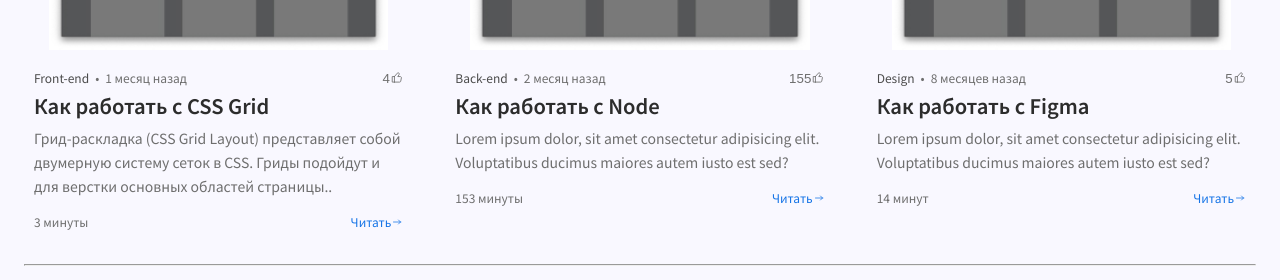
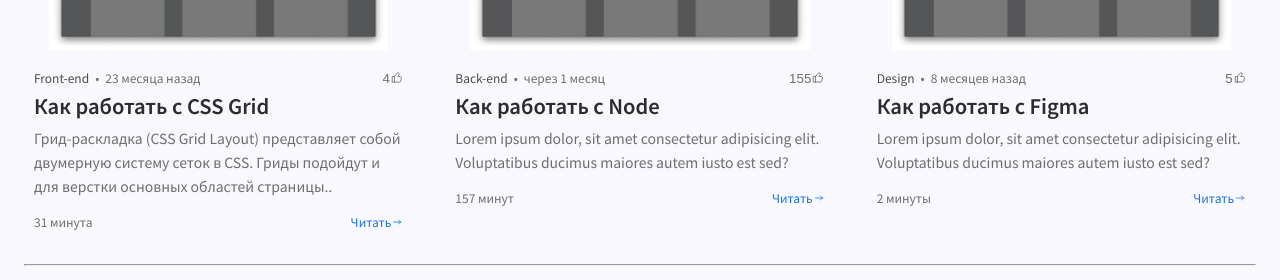
Before and after one commit to ananevandrei11/purple-next, a Next.js app: page /home-work in a window 1280 px wide. Shown: the part 248-528 px from the top of the page. Built offline with nearby package versions, Linux system fonts and the light colour scheme.

Commit message:
2-components fixed review

```diff
--- a/home-work-components/Card/Card.tsx
+++ b/home-work-components/Card/Card.tsx
@@ -1,10 +1,12 @@
 import Image from 'next/image';
 import clsx from 'clsx';
+import { intlFormatDistance } from 'date-fns';
 import { CardProps } from './Card.props';
 import styles from './Card.module.css';
 import { HTag, Paragraph } from '@/components';
 import Link from 'next/link';
 import { ArrowRight, Like } from '@/Icon';
+import { pluralize } from '@/utils/pluralize';
 
 export const Card = ({
   img,
@@ -17,7 +19,15 @@ export const Card = ({
   readLink,
   readHref,
   className,
-}: CardProps) => (
+}: CardProps) => {
+  const publish = intlFormatDistance(new Date(datePublish), new Date(), {
+    unit: 'month',
+    locale: 'ru',
+    numeric: 'always',
+  });
+  const readTimeMinutes = pluralize(readTime, ['минута', 'минуты', 'минут']);
+
+  return (
     <div className={clsx(styles.card, className)}>
       <Image
         src={img.src}
@@ -36,7 +46,7 @@ export const Card = ({
         <div className={styles.info}>
           <p className={styles.infoTheme}>{theme}</p>
           <span>&bull;</span>
-        <p>{datePublish}</p>
+          <p>{publish}</p>
           <button type="button" className={styles.like}>
             <span>{like}</span>
             <Like className={styles.likeIcon} />
@@ -48,7 +58,7 @@ export const Card = ({
         <Paragraph size="small">{text}</Paragraph>
       </article>
       <div className={styles.read}>
-      <p className={styles.readTime}>{readTime}</p>
+        <p className={styles.readTime}>{readTimeMinutes}</p>
         <Link href={readHref} className={styles.readLink}>
           <span>{readLink}</span>
           <ArrowRight className={styles.readLinkIcon} />
@@ -56,3 +66,4 @@ export const Card = ({
       </div>
     </div>
   );
+};
--- a/home-work-components/CardsGrid/CardsGrid.tsx
+++ b/home-work-components/CardsGrid/CardsGrid.tsx
@@ -4,35 +4,38 @@ import styles from './CarsGrid.module.css';
 
 const CARDS = [
   {
+    id: 0,
     img: PreviewCard,
     theme: 'Front-end',
-    datePublish: '1 месяц назад',
+    datePublish: '2021-10-05T14:48:00.000Z',
     like: '4',
     title: 'Как работать с CSS Grid',
     text: `Грид-раскладка (CSS Grid Layout) представляет собой двумерную систему сеток в CSS. Гриды подойдут и для верстки основных областей страницы..`,
-    readTime: '3 минуты',
+    readTime: '31',
     readLink: 'Читать',
     readHref: '/',
   },
   {
+    id: 1,
     img: PreviewCard,
     theme: 'Back-end',
-    datePublish: '2 месяц назад',
+    datePublish: '2023-10-01T14:48:00.000Z',
     like: '155',
     title: 'Как работать с Node',
     text: `Lorem ipsum dolor, sit amet consectetur adipisicing elit. Voluptatibus ducimus maiores autem iusto est sed?`,
-    readTime: '153 минуты',
+    readTime: '157',
     readLink: 'Читать',
     readHref: '/',
   },
   {
+    id: 2,
     img: PreviewCard,
     theme: 'Design',
-    datePublish: '8 месяцев назад',
+    datePublish: '2023-01-05T14:48:00.000Z',
     like: '5',
     title: 'Как работать с Figma',
     text: `Lorem ipsum dolor, sit amet consectetur adipisicing elit. Voluptatibus ducimus maiores autem iusto est sed?`,
-    readTime: '14 минут',
+    readTime: '2',
     readLink: 'Читать',
     readHref: '/',
   },
@@ -43,7 +46,7 @@ export default function CardsGrid(): JSX.Element {
     <div className={styles.grid}>
       {CARDS.map((c) => (
         <Card
-          key={c.title}
+          key={c.id}
           img={c.img}
           theme={c.theme}
           datePublish={c.datePublish}
--- a/home-work-components/Layout/Header/Header.tsx
+++ b/home-work-components/Layout/Header/Header.tsx
@@ -10,7 +10,7 @@ export const Header = ({ className, ...props }: HeaderProps) => (
       My Blog
     </Link>
     <p className={styles.logo}>LOGO</p>
-    <Link href="https://github.com" target="blank" className={styles.github}>
+    <Link href="https://github.com/ananevandrei11" target="blank" className={styles.github}>
       <GitHub />
     </Link>
   </header>
--- a/home-work-components/LikeBtn/LikeBtn.tsx
+++ b/home-work-components/LikeBtn/LikeBtn.tsx
@@ -10,9 +10,7 @@ export const LikeBtn = ({
   ...props
 }: LikeBtnProps) => {
   const handleClick = async () => {
-    if (onClick) {
-      onClick();
-    }
+    onClick?.();
   };
 
   return (
--- /dev/null
+++ b/utils/pluralize.ts
@@ -0,0 +1,13 @@
+export function pluralize(count: number | string, words: string[]) {
+  const countGuard = typeof count === 'string' ? parseFloat(count) : count;
+  const cases = [2, 0, 1, 1, 1, 2];
+  return (
+    count +
+    ' ' +
+    words[
+      countGuard % 100 > 4 && countGuard % 100 < 20
+        ? 2
+        : cases[Math.min(countGuard % 10, 5)]
+    ]
+  );
+}
```
Lines whose indentation alone changed are shown as unchanged.
